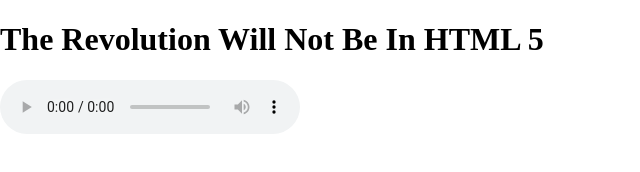
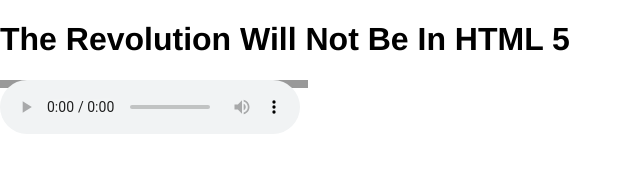
Before and after one commit to samwierema/The-Revolution-Will-Not-Be-In-HTML-5, a plain HTML site: page index.html in a window 1280 px wide. Shown: the whole page, without its empty margins (0-640 px from the left). Drawn offline with nearby package versions, Linux system fonts and the light colour scheme; no server answers.

Commit message:
hola, vengo a flotar

```diff
--- a/lyrics.js
+++ b/lyrics.js
@@ -6,7 +6,7 @@ lyrics = [
 [5000, "Because the revolution will not be televised."],
 
 [5000, "The revolution will not be televised."],
-[5000, "The revolution will not be brought to you by Xerox in 4 parts without commercial interruptions."],
+[4000, "The revolution will not be brought to you by Xerox in 4 parts without commercial interruptions."],
 [5000, "The revolution will not show you pictures of Nixon blowing a bugle and leading a charge by John Mitchell, General Abrams and Spiro Agnew to eat hog maws confiscated from a Harlem sanctuary."],
 [5000, "The revolution will not be televised."],
 
--- a/revolution.css
+++ b/revolution.css
@@ -1,3 +1,7 @@
+body {
+  font-family: "Helvetica";
+}
+
 .hidden {
   display: none;
 }
@@ -25,6 +29,17 @@ img.bg {
   left: 0;
 }
 
+#phrase {
+  position: absolute;
+  font-size: 40px;
+  font-weight: bold;
+  color: red;
+  padding: 4px;
+  background-color: gray;
+  opacity: 0.8;
+  width: 300px;
+}
+
 @media screen and (max-width: 1024px) { /* Specific to this particular image */
   img.bg {
     left: 50%;
--- a/revolution.js
+++ b/revolution.js
@@ -36,7 +36,7 @@ var Revolution = function() {
 
     that.audio.controls = 'controls';
     $('#player').append(that.audio);
-    //that.audio.play();
+    that.audio.play();
   };
 
   that.preload_mp3s = function() {
@@ -62,8 +62,15 @@ var Revolution = function() {
 
   that.fire_phrase = function(position) {
     var bundle = that.audio_phrases[position];
+    // show the phrase somewhere on the page
+    $('#phrase').css('left', '-1000px');
     $('#phrase').text(bundle[1]);
-    //bundle[2].play();
+    var left = Math.floor((Math.random() * ($('body').width() - $('#phrase').width() - 10)));
+    var top = Math.floor((Math.random() * ($('body').height() - $('#phrase').height())) - 15);
+    $('#phrase').css('left', left + 'px');
+    $('#phrase').css('top', top + 'px');
+
+    bundle[2].play();
   }
 
 
```
